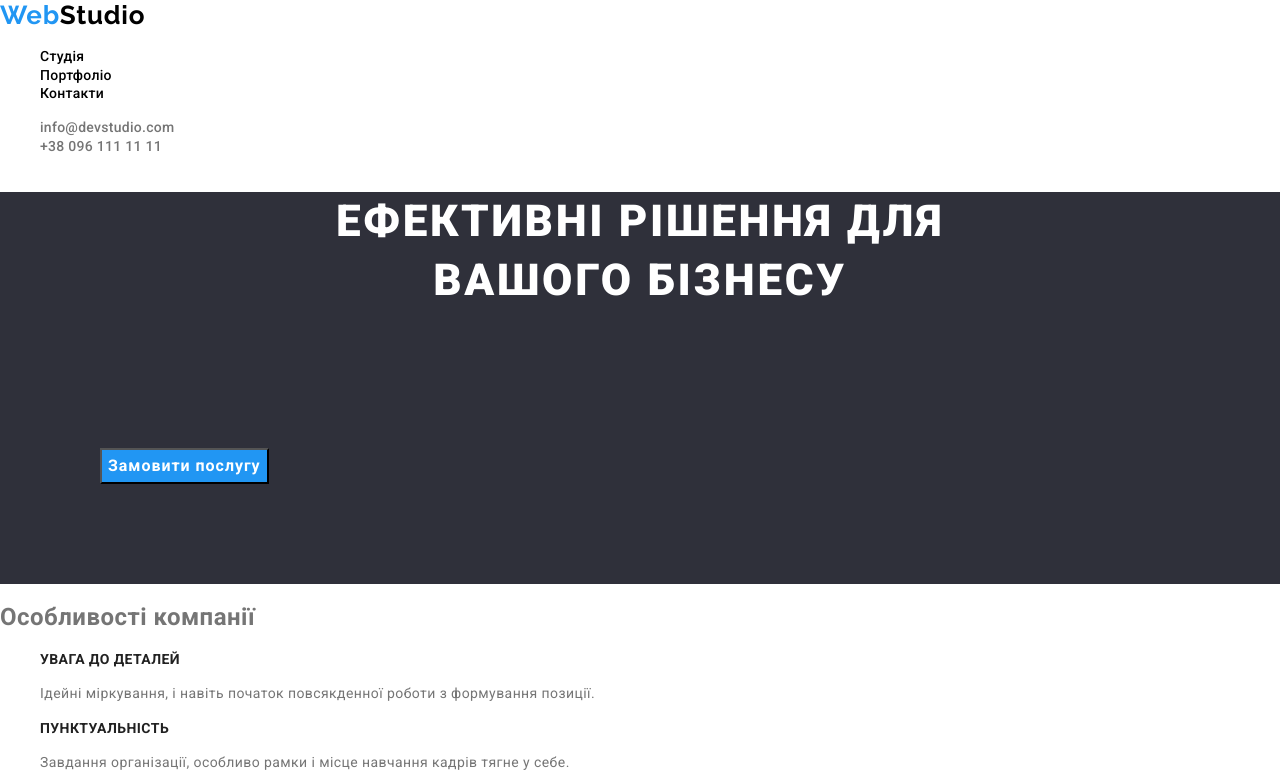
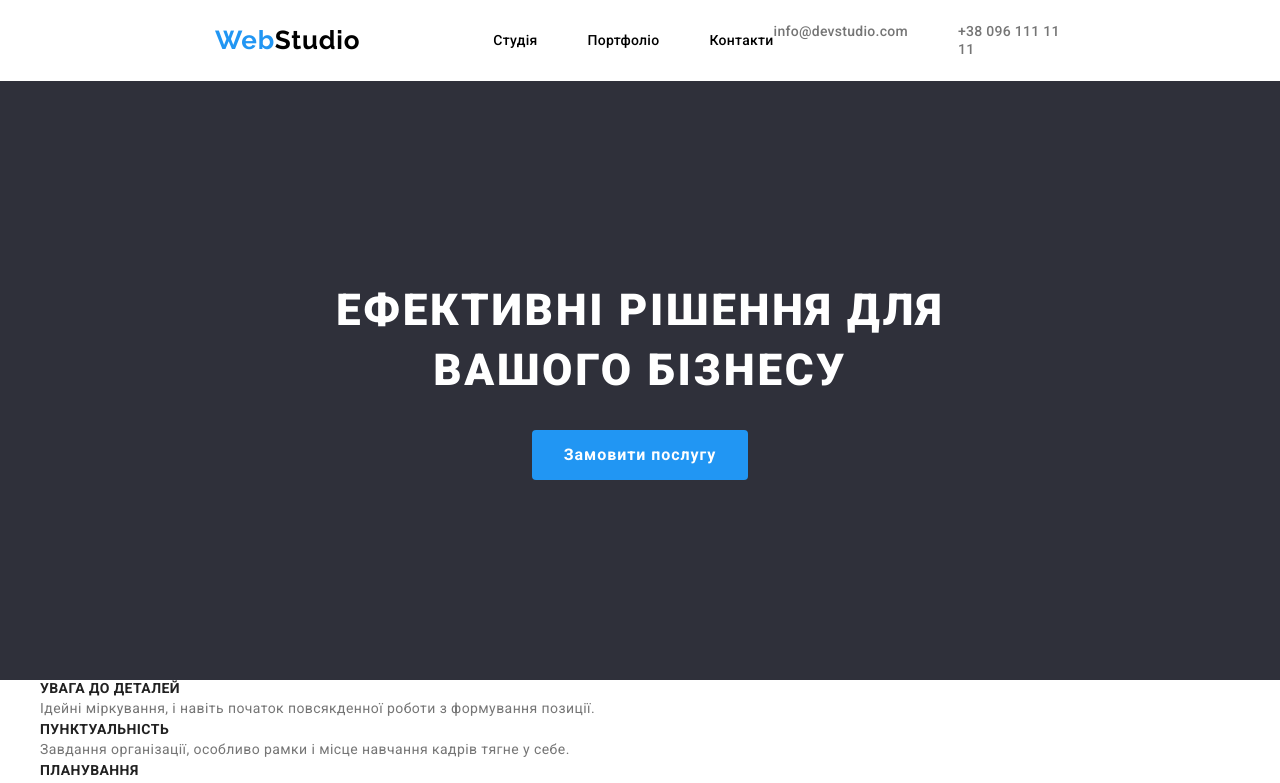
Before and after one commit to XeniaKleine/goit-markup-hw-03, a plain HTML site: page index.html in a window 1280 px wide. Shown: the top 783 px of the page. Drawn offline with nearby package versions, Linux system fonts and the light colour scheme.

Commit message:
navigation + container

```diff
--- a/css/styles.css
+++ b/css/styles.css
@@ -5,6 +5,10 @@
     font-size: 16px;
     letter-spacing:0.03em;
     color: var(--item-color);
+}
+p, h1, h2, h3, ul {
+    margin-top: 0;
+    margin-bottom: 0;
 }
 
 /*
@@ -32,6 +36,13 @@
     --button-color: #F5F4FA;
 }
 
+.main-nav {
+    display: flex;
+    align-items: center;
+    justify-content: ;
+}
+
+
 .header-logo-web {
     font-family: 'Raleway';
     font-weight: 700;
@@ -40,6 +51,7 @@
     letter-spacing: 0.03em;
     text-decoration: none;
     color: var(--brand-color);
+    padding-left: 215px;
 }
 
 .header-logo-stu {
@@ -71,10 +83,40 @@
 }
 
 .header-list {
+    display: flex;
     list-style: none;
+    margin-left: 93px;
+}
+
+.header-list .item {
+    margin-right: 50px;
+}
+
+.header-list .item:last-child {
+    margin-right: 0;
+}
+
+.header-list-contacts {
+    display: flex;
+    list-style: none;
+    padding: 0;
+    margin-left: auto;
+    padding-right: 215px;
+}
+
+.header-list-contacts .item {
+    margin-right: 50px;
+}
+
+.header-list-contacts .item:last-child {
+    margin-right: 0;
 }
 
 .header-nav-link {
+    display: block;
+    padding-top: 32px;
+    padding-bottom: 32px;
+
     font-size: 14px;
     font-weight: 500;
     line-height: 1.2;
@@ -93,6 +135,10 @@
 }
 
  .hero {
+    margin-top: 0px;
+    margin-bottom: 0px;
+    padding-top: 200px;
+
     font-size: 44px;
     line-height: 1.36;
     font-weight: 900;
@@ -102,11 +148,22 @@
     text-transform: uppercase;
  }
 
+ .title-hero {
+
+ }
  .section-hero {
     background-color: var(--section-color);
- }
+    text-align: center;
+}
 
  .button-hero {
+    margin-top: 30px;
+    border: 0ch;
+    border-radius: 4px;
+    padding: 10px 32px;
+    align-items: center;
+    margin-bottom: 200px;
+
     font-family: 'Roboto';
     font-weight: 700;
     font-size: 16px;
@@ -116,9 +173,7 @@
     color: var(--hero-color);
     cursor: pointer;
     background-color: var(--brand-color);
-    display: inline-block;
-    margin: 100px;
-}
+ }
 
 .button-hero:hover {
     background: var(--hover-color);
@@ -161,10 +216,24 @@
     color: var(--body-color);
 }
 
+.section-feature {
+    margin-top: 0;
+    margin-bottom: 0;
+}
+
+.feature {
+    display: none;
+}
+
 .feature-list {
     list-style: none;
 }
 
+.feature-list p {
+    font-family: 'Roboto', sans-serif;
+    margin-bottom: 0;
+    margin-top: 0;
+}
 .feature-title {
     font-weight: 700;
     line-height: 1.2;
@@ -172,6 +241,8 @@
     letter-spacing: 0.03em;
     color: var(--body-color);
     text-transform: uppercase;
+    margin-top: 0;
+    margin-bottom: 0;
 }
 
 .feature-item {
@@ -290,10 +361,6 @@
 .project-list {
 
 }
-
-.project-item {
-
-}
 */
 
 .projects-list {
@@ -301,7 +368,30 @@
 }
 
 .list-items {
+    display: flex;
+    flex-wrap: wrap;
     list-style: none;
+
+    width: 1200px;
+    padding-left: 15px;
+    padding-right: 15px;
+    margin-left: auto;
+    margin-right: auto;
+
+}
+
+.project-item {
+    width: calc((100% - 60 px) / 3);
+    margin-right: 30px;
+    margin-bottom: 30px;
+}
+
+.project-item:nth-child(3n) {
+    margin-right: 0;
+}
+
+.project-item:nth-last-child(-n+3){
+    margin-bottom: 0;
 }
 
 .project-title {
--- a/index.html
+++ b/index.html
@@ -15,50 +15,50 @@
       href="https://fonts.googleapis.com/css2?family=Montserrat:wght@400;700&family=Raleway:wght@700&family=Roboto:wght@400;500;700;900&display=swap"
       rel="stylesheet"
     />
+    <link rel="stylesheet" href="https://cdnjs.cloudflare.com/ajax/libs/normalize/8.0.1/normalize.min.css">
     <link rel="stylesheet" href="./css/styles.css" />
   </head>
   <body class="body">
     <!-- Шапка сайта -->
     <header class="header">
-      <nav class="header-nav">
+      <nav class="container main-nav">
         <a href="./index.html" lang="en" class="header-logo-web">
           Web<span class="header-logo-stu">Studio</span>
         </a>
         <ul class="header-list">
-          <li class="header-list-item">
+          <li class="item">
             <a href="./index.html" class="header-nav-link">Студія</a>
           </li>
-          <li class="header-list-item">
+          <li class="item">
             <a href="./portfolio.html" class="header-nav-link">Портфоліо</a>
           </li>
-          <li class="header-list-item">
+          <li class="item">
             <a href="#" class="header-nav-link">Контакти</a>
           </li>
         </ul>
-      </nav>
-      <ul class="header-list">
-        <li>
+      <ul class="header-list-contacts">
+        <li class="item">
           <a
             href="mailto:info@devstudio.com"
             class="header-contacts"
             >info@devstudio.com</a
           >
         </li>
-        <li>
+        <li class="item">
           <a href="tel:380961111111" class="header-contacts"
             >+38 096 111 11 11</a
           >
         </li>
-      </ul>
+      </ul></nav>
     </header>
     <main>
       <!-- Герой -->
       <section class="section-hero">
-        <h1 class="hero">Ефективні рішення для <br />вашого бізнесу</h1>
-        <button class="button-hero">Замовити послугу</button>
+        <div class="title-hero"><h1 class="hero">Ефективні рішення для <br />вашого бізнесу</h1>
+        <button class="button-hero">Замовити послугу</button></div>
       </section>
       <!-- Переваги -->
-      <section>
+      <section class="section-feature">
         <h2 class="feature">Особливості компанії</h2>
         <ul class="feature-list">
           <li>
```
Also changed, not shown: portfolio.html (+13 -11 lines).
